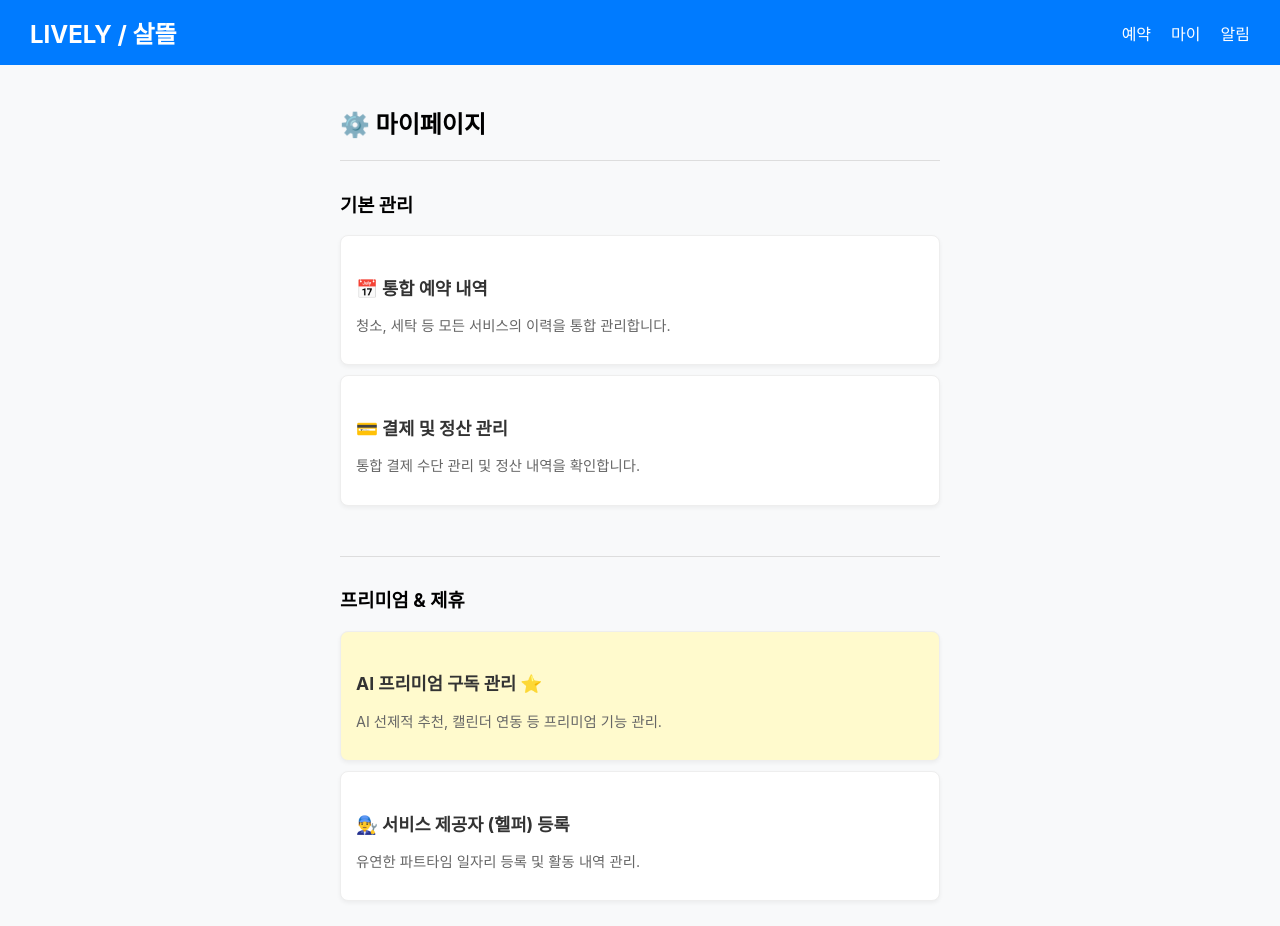
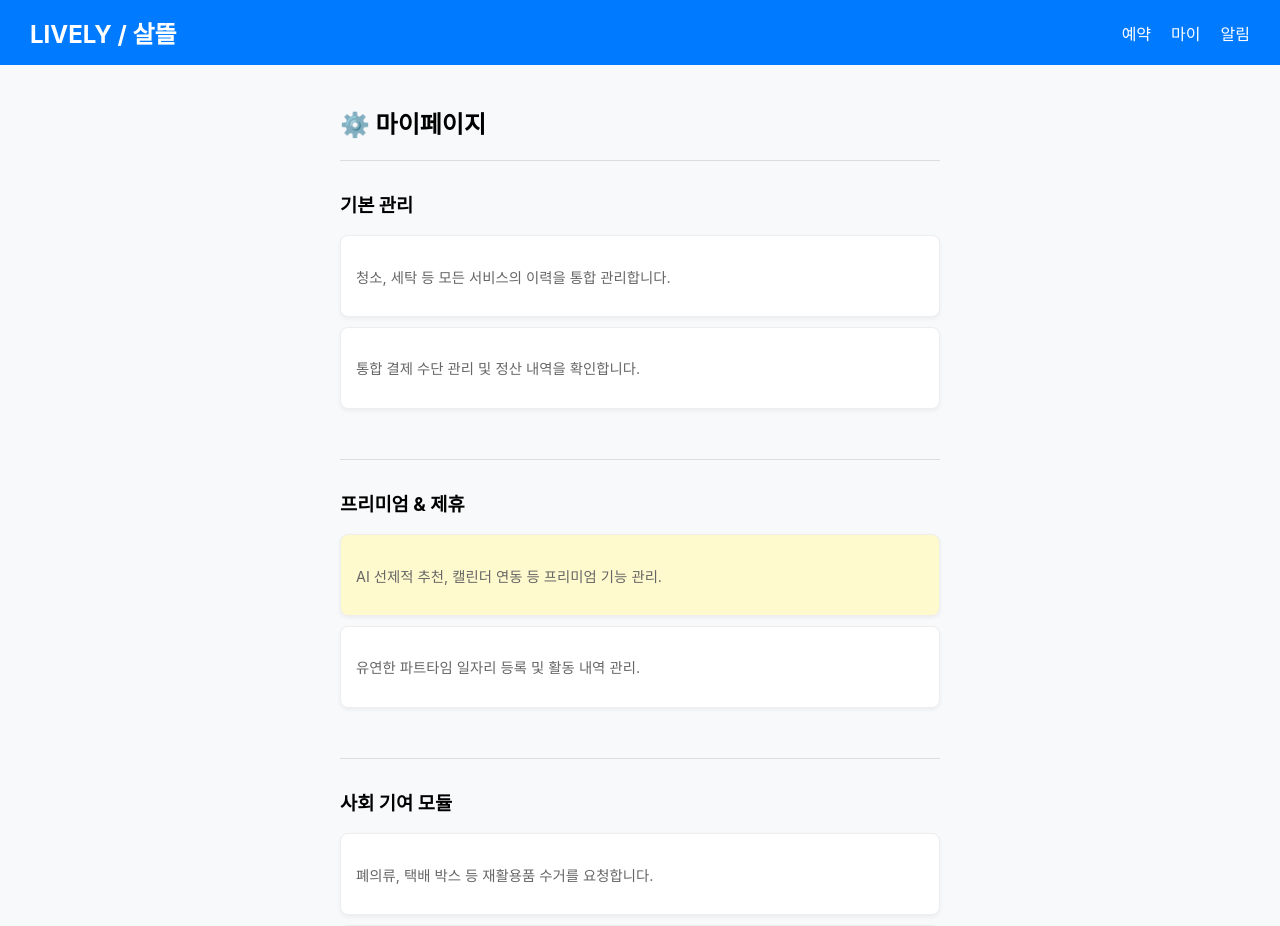
Before and after one commit to sososoosoo/Lively, a React (Create React App) app: page /Lively/mypage in a window 1280 px wide. Shown: the top 926 px of the page. Built offline with nearby package versions, Linux system fonts and the light colour scheme.

Commit message:
document modify

```diff
--- a/src/components/MyPage.js
+++ b/src/components/MyPage.js
@@ -16,7 +16,6 @@ function MyPage() {
             onClick={() => handleLinkClick(path)}
             style={{...styles.item, backgroundColor: isPremium ? '#FFFACD' : 'white'}}
         >
-            <h4 style={styles.itemTitle}>{title} {isPremium && '⭐'}</h4>
             <p style={styles.itemDescription}>{description}</p>
         </div>
     );
@@ -48,7 +47,7 @@ function MyPage() {
                     isPremium={true}
                 />
                 <MyPageItem
-                    title="👨‍🔧 서비스 제공자 (헬퍼) 등록"
+                    title="👨‍🔧 서비스 제공자 등록"
                     description="유연한 파트타임 일자리 등록 및 활동 내역 관리."
                     path="/mypage/helper-register"
                 />
```
